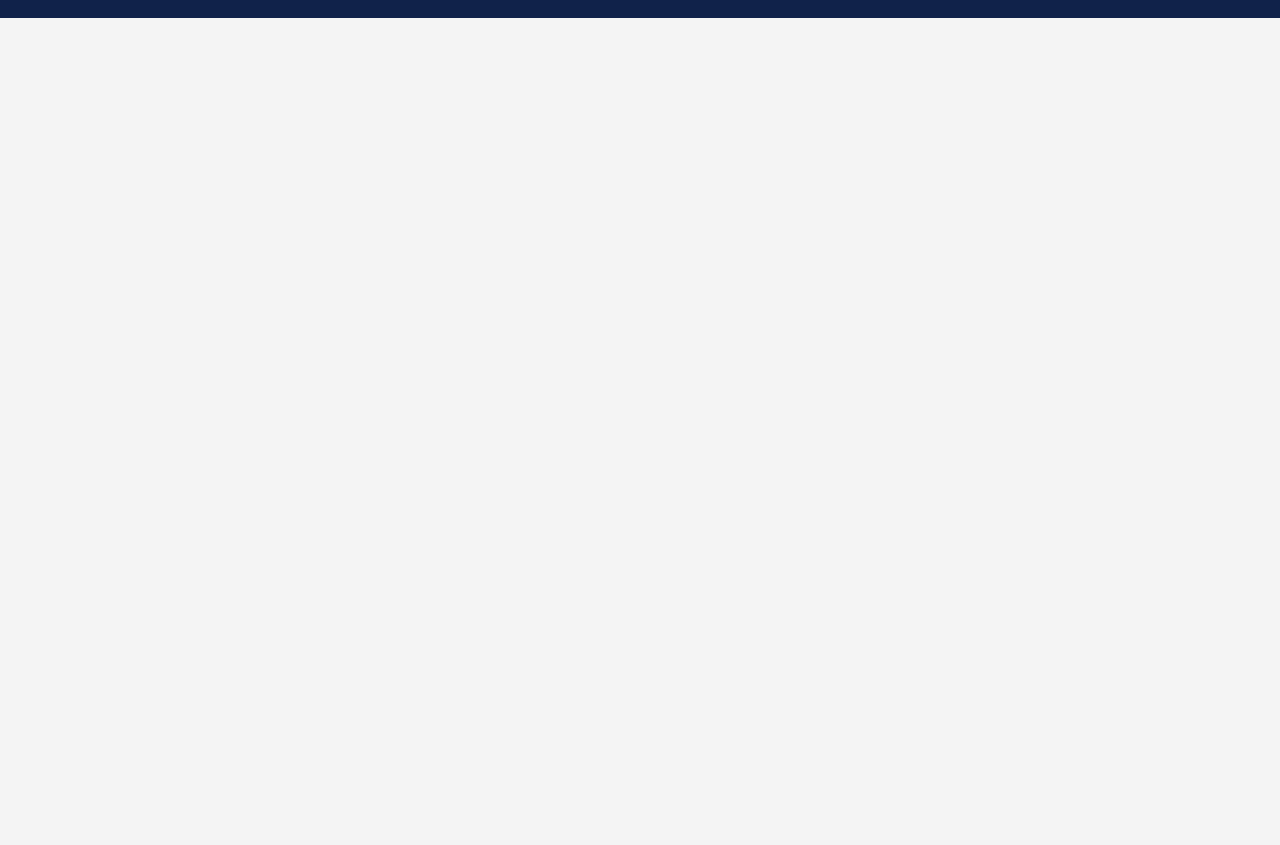
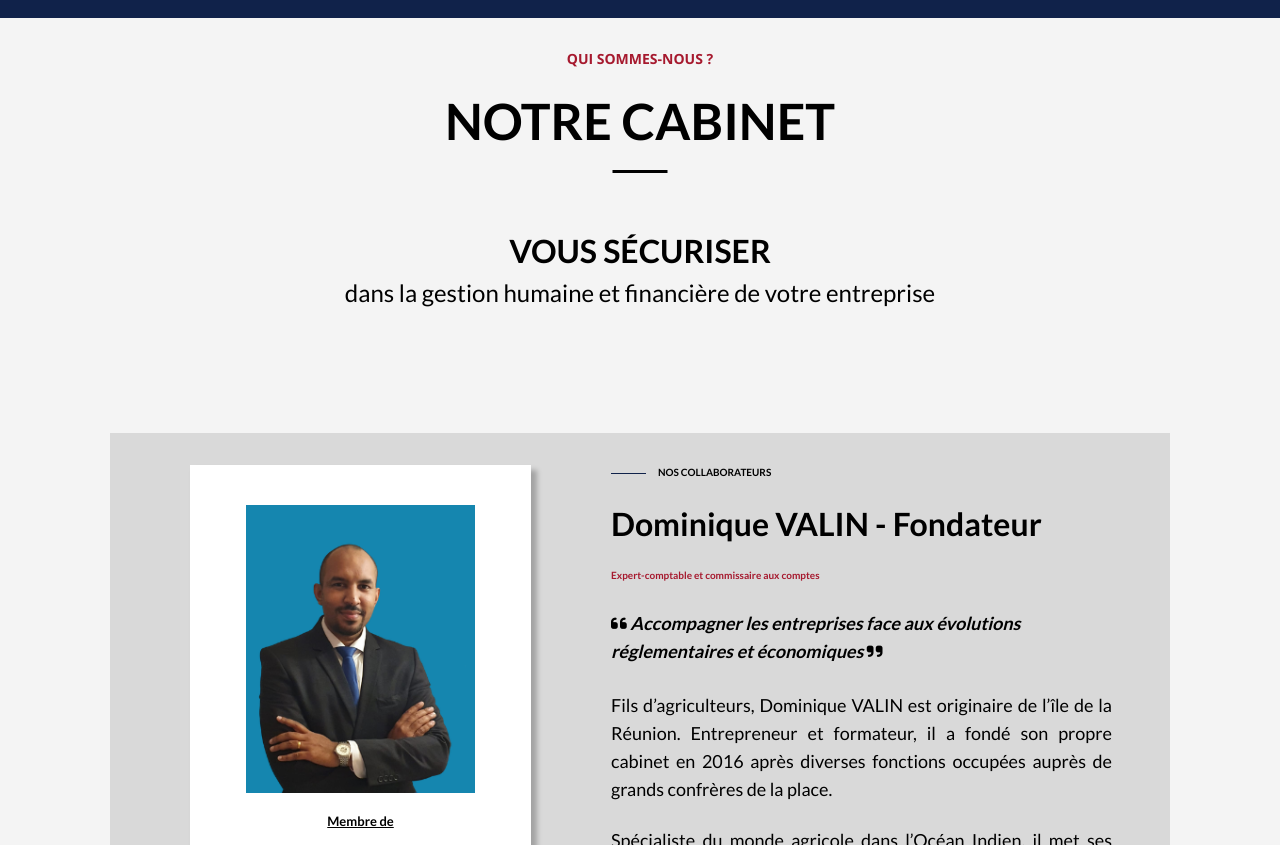
Before and after one commit to joseph-pelayo/valec, a website: page index.html in a window 1280 px wide. Shown: the part 945-1790 px from the top of the page. Before the commit the page ends 963 px from the top, so only its background shows below. Drawn offline with nearby package versions, Linux system fonts and the light colour scheme.

Commit message:
Homepage - Présentation collaborateurs

```diff
--- a/index.html
+++ b/index.html
@@ -333,6 +333,44 @@
         </section>
 
         <!-- Homepage - About us -->
+        <section class="about-section">
+            <header>
+                <h2 class="subtitle-section">Qui sommes-nous ?</h2>
+                <h3 class="title-section">Notre cabinet</h3>
+                <p class="section-desc-summary"><span>Vous sécuriser</span> <br>dans la gestion humaine et financière de votre entreprise</p>
+            </header>
+            <div class="container">
+                <div class="about-employee-content">
+                    <figure>
+                        <img class="employee-picture" src="./assets/img/picture/dom-valin.png" alt="Photo du fondateur de l'entreprise">
+                        <figcaption>Membre de</figcaption>
+                        <a href="http://www.experts-comptables.re/"><img class="logo-croec" src="./assets/img/picture/croec-reunion.png" alt="Logo de l'ordre des experts comptables"></a>
+                    </figure>
+                    <article class="employee-desc">
+                        <header>
+                            <h4>Nos collaborateurs</h4>
+                            <p>Dominique VALIN - Fondateur</p>
+                            <p>Expert-comptable et commissaire aux comptes</p>
+                        </header>
+                        <p class="employee-objective">
+                            <span><i class="fa-solid fa-quote-left"></i></span>
+                            Accompagner les entreprises face aux évolutions réglementaires et économiques
+                            <span><i class="fa-solid fa-quote-right"></i></span>
+                        </p>
+                        <div class="employee-details">
+                            <p>Fils d’agriculteurs, Dominique VALIN est originaire de l’île de la Réunion. Entrepreneur et formateur, il a fondé son propre cabinet en 2016 après diverses fonctions occupées auprès de grands confrères de la place.</p>
+                            <p>Spécialiste du monde agricole dans l’Océan Indien, il met ses compétences à disposition de structures de toutes tailles. Son ambition est d’<span class="is_uppercase">accompagner</span> votre <span class="is_uppercase">business</span> dans ce contexte économique plus que complexe.</p>
+                        </div>
+                        <!--More infos about us-->
+                        <a href="#" class="btn secondary-btn">
+                            Découvrir le cabinet
+                            <span class="icon icon-btn"><i class="fa-solid fa-chevron-right"></i></span>
+                        </a>
+                    </article>
+                </div>
+            </div>
+        </section>
+
 
     </main>
 
--- a/scss/base/_base.scss
+++ b/scss/base/_base.scss
@@ -22,3 +22,153 @@ a {
 .icon {
     font-size: 24px;
 }
+
+.subtitle-section {
+    font-family: $font-family-secondary;
+    font-size: 14px;
+    font-weight: 700;
+    color: $vivid-burgundy-color;
+    text-transform: uppercase;
+    text-align: center;
+    // letter-spacing: 0.3
+    margin-top: 3rem;
+    margin-bottom: 1.5rem;
+}
+
+.title-section {
+    position: relative;
+    font-family: $font-family-primary;
+    font-size: 5rem;
+    font-weight: 700;
+    text-transform: uppercase;
+    text-align: center;
+}
+
+.title-section::after {
+    position: absolute;
+    content: '';
+    width: 5.5rem;
+    height: 0.3rem;
+    bottom: -1.4rem;
+    left: 50%;
+    background-color: $black-color;
+    transform: translateX(-50%);
+}
+
+.section-desc-summary {
+    font-family: $font-family-primary;
+    font-size: 2.4rem;
+    font-weight: 400;
+    text-align: center;
+    margin-top: 6.8rem;
+    margin-bottom: 5.2rem;
+}
+
+.section-desc-summary span {
+    font-size: 3.2rem;
+    font-weight: 700;
+    text-transform: uppercase;
+    text-align: center;
+}
+
+.about-employee-content {
+    margin: 12.2rem 5.5rem 5.2rem ;
+    padding: 3.2rem 5.8rem 5.7rem 8rem;
+    background-color: $light-grey;
+    display: flex;
+    justify-content: space-around;
+    align-items: flex-start;
+    column-gap: 8rem;
+}
+
+.employee-picture {
+    width: 25.1rem;
+}
+
+.logo-croec {
+    width: 22.9rem;
+}
+
+.about-employee-content figure {
+    padding: 4rem 5.6rem;
+    background-color: $white-color;
+    display: flex;
+    flex-direction: column;
+    justify-content: center;
+    align-items: center;
+    row-gap: 1.9rem;
+    box-shadow: 5px 6px 5px 1px rgba(0, 0, 0, 0.25);
+}
+
+.about-employee-content figcaption {
+    font-family: $font-family-primary;
+    font-size: 1.3rem;
+    font-weight: 700;
+    text-align: center;
+    text-decoration: underline;
+}
+
+.about-employee-content img {
+    width: 22.9rem;
+}
+
+.employee-desc header {
+    display: flex;
+    flex-direction: column;
+    row-gap: 1rem;
+    position: relative;
+}
+
+.employee-desc h4::before {
+    content:'';
+    position: absolute;
+    width: 3.5rem;
+    height: .1rem;
+    top: 7.5px;
+    left: 0;
+    background-color: $zodiac-blue-color;
+}
+
+.employee-desc h4 {
+    font-family: $font-family-primary;
+    font-size: 1rem;
+    font-weight: 700;
+    text-transform: uppercase;
+    margin-left: 4.7rem;
+}
+
+.employee-desc header > p:nth-child(2) {
+    font-family: $font-family-primary;
+    font-size: 3.2rem;
+    font-weight: 700;
+    margin: 1rem 0;
+}
+
+.employee-desc header > p:last-child {
+    font-family: $font-family-primary;
+    font-size: 1rem;
+    font-weight: 700;
+    color: $vivid-burgundy-color;
+}
+
+.employee-objective {
+    font-family: $font-family-primary;
+    font-size: 1.8rem;
+    font-weight: 700;
+    font-style: italic;
+    line-height: 2.8rem;
+    margin: 2.6rem 0;
+}
+
+.employee-details p {
+    font-family: $font-family-primary;
+    font-size: 1.8rem;
+    font-weight: 400;
+    line-height: 2.8rem;
+    margin-bottom: 2.3rem;
+    text-align: justify;
+}
+
+.is_uppercase {
+    text-transform: uppercase;
+}
--- a/scss/utilities/_variables.scss
+++ b/scss/utilities/_variables.scss
@@ -35,6 +35,7 @@ $purple-blue-color: #7b68ee;
 $zodiac-blue-color: #10224a;
 $romance-color: #00a8ff;
 $vivid-burgundy-color: #a6192e;
+$light-grey: #d9d9d9;
 
 
 $body-bg: $light-grey-color;
```
Also changed, not shown: dist/css/style.css, scss/components/_buttons.scss (line endings or trailing spaces).
